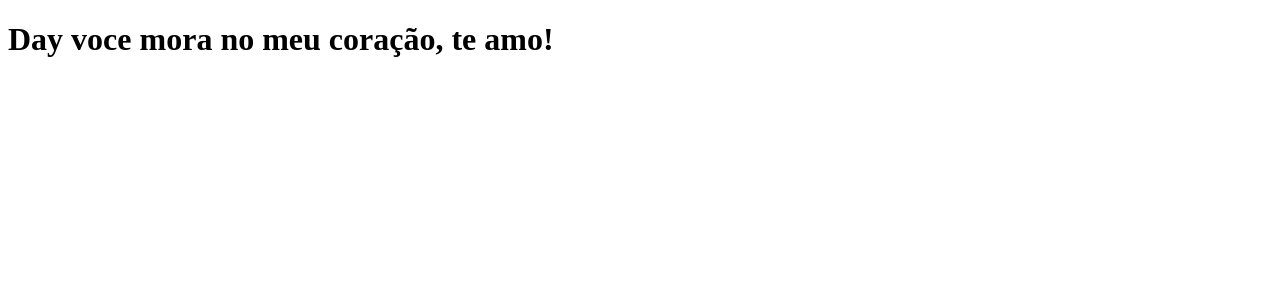
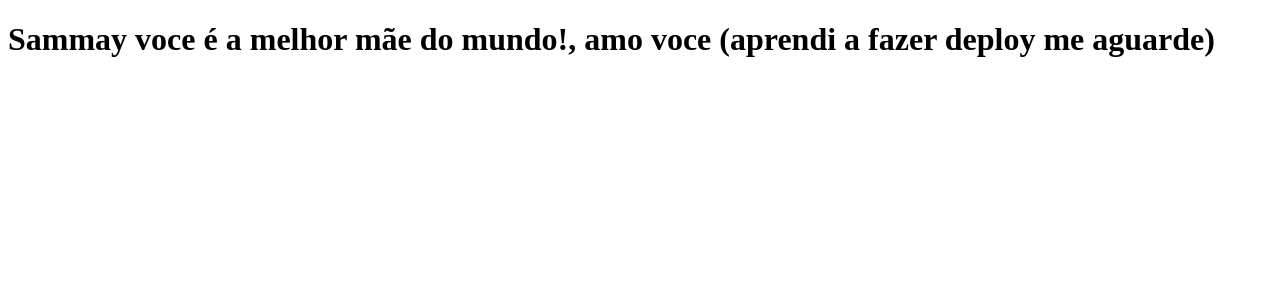
Before and after one commit to rebecasguerri/clone-tabnews, a Next.js app: page / in a window 1280 px wide. Shown: the top 300 px of the page. Built offline with nearby package versions, Linux system fonts and the light colour scheme.

Commit message:
atualizando a mensagem

```diff
--- a/pages/index.js
+++ b/pages/index.js
@@ -1,5 +1,5 @@
 function Home(){
-    return <h1>Day voce mora no meu coração, te amo! </h1>
+    return <h1>Sammay voce é a melhor mãe do mundo!, amo voce (aprendi a fazer deploy me aguarde)</h1>
 }
 
 export default Home;
```
